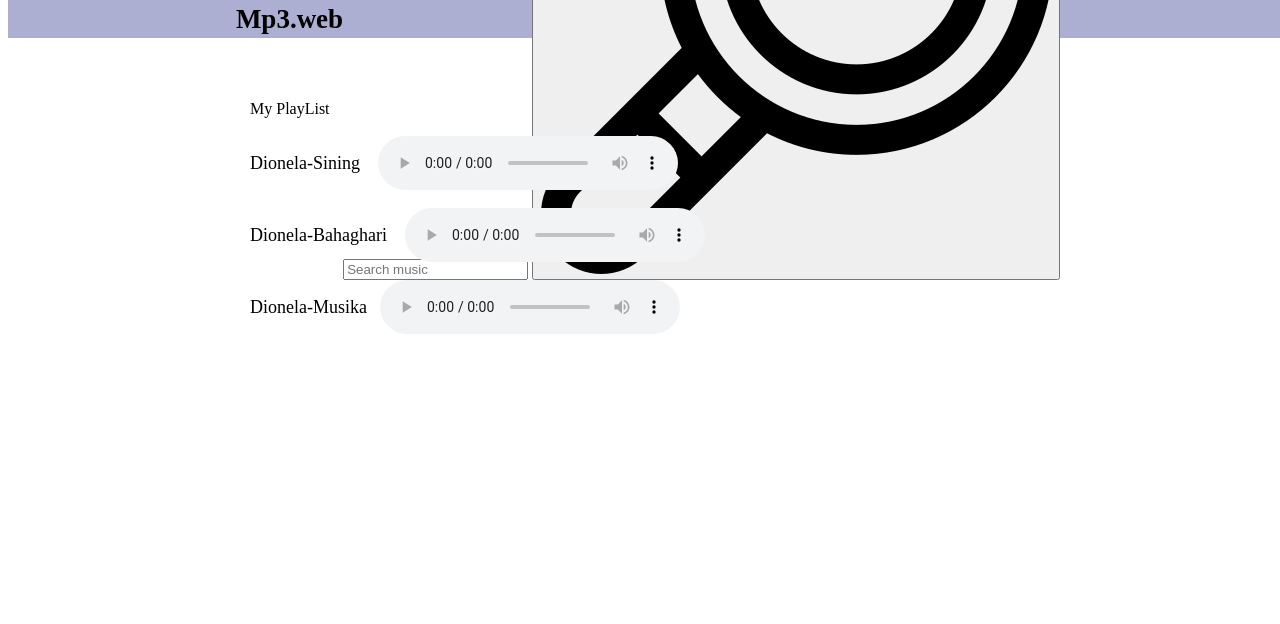
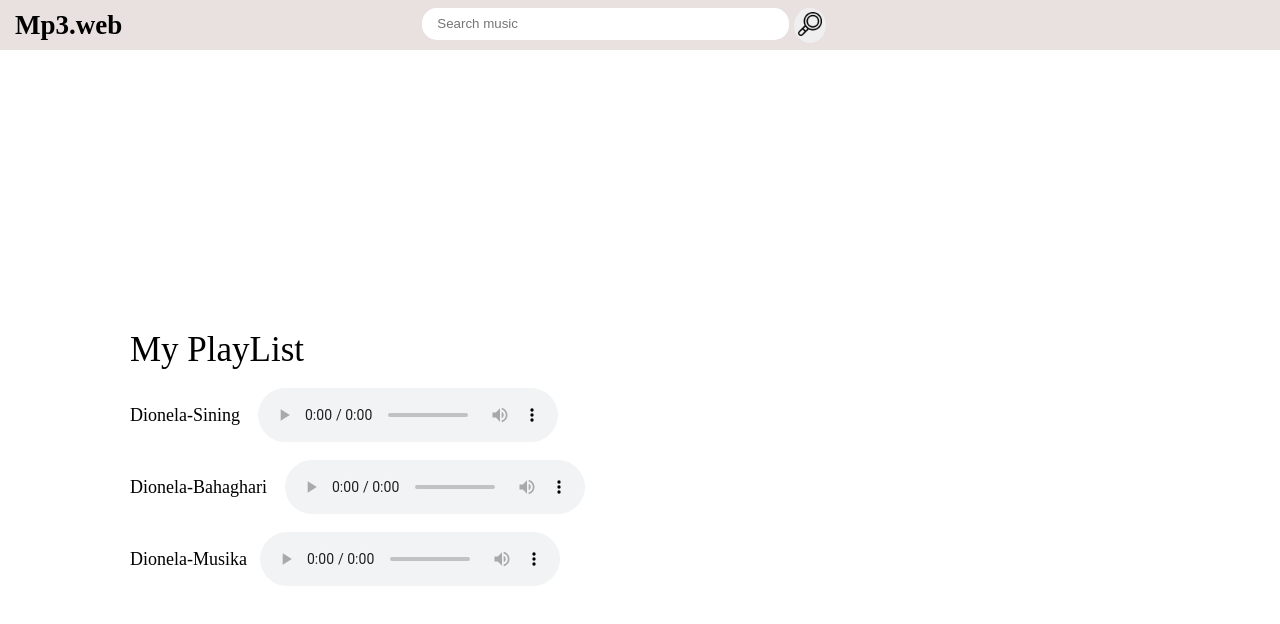
Before and after one commit to Tamago44/Simple-mp3-web, a plain HTML site: page index.html in a window 1280 px wide. Drawn offline with Linux system fonts and the light colour scheme.

Commit message:
Update style.css

```diff
--- a/style.css
+++ b/style.css
@@ -4,23 +4,27 @@ body{
   background-position: center;
   background-attachment:fixed;
   background-size:cover;
+
 }
 .header{
   display:flex;
-  background-color:#ACAFD2;
+  background-color:rgba(228, 216, 216, 0.795);
+  border: none;
   position:fixed;
   top:0;
+  left: 0;
   text-align:center;
-  height:38px;
+  height:50px;
   width:100%;
   align-items:center;
   vertical-align:center;
-  justify-content:center;
+
 
 }
 .text{
   font-size:27px;
   margin:0;
+  margin-left: 15px;
 }
 .music{
   display:flex;
@@ -32,8 +36,45 @@ body{
 .Aud{
   align-items: center ;
 }
+.logo-container{
+  margin-right: 300px;
+}
+.search-container{
+  display: flex;
+  vertical-align: center;
+}
+.search-input{
+  border:none;
+  border-radius: 15px;
+  height: 30px;
+  width: 350px;
+  padding-left: 15px;
+}
 .container{
   position:fixed;
-  top:100px;
-  left:250px;
+  top:300px;
+  left:100px;
+  margin-right:100px;
+  width: 1100px;
+  height: 100%;
+  background-color: white;
+  border: none;
+  border-radius: 15px;
+  padding:30px;
 }
+.MyplayList{
+    font-size: 35px;
+}
+.find-image{
+  height: 24px;
+  width: 24px;
+  border: none;
+
+}
+.find-button{
+  border: none;
+  border-radius: 50%;
+  padding: 4px;
+  cursor: pointer;
+  margin-left: 5px;
+}
```
